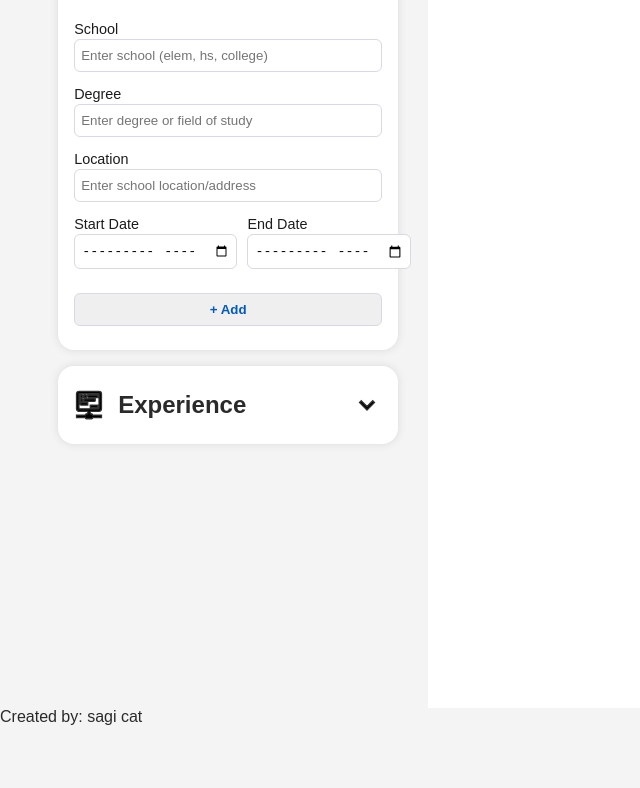
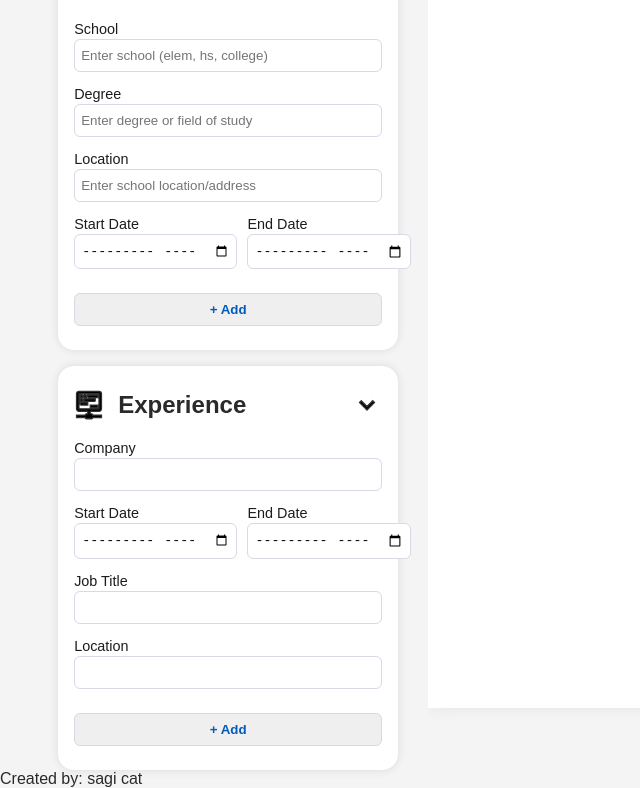
Before and after one commit to etanyosef/cv-application, a React (Vite) app: page / in a window 1280 px wide. Shown: the part 445-1233 px from the top of the page, without its empty margins (0-640 px from the left). Before the commit the page ends 1171 px from the top, so only its background shows below. Built offline with nearby package versions, Linux system fonts and the light colour scheme.

Commit message:
add form

```diff
--- a/src/components/sidebar/forms/ExperienceForm.jsx
+++ b/src/components/sidebar/forms/ExperienceForm.jsx
@@ -8,6 +8,33 @@ export default function ExperienceForm() {
                 </span>
                 <svg xmlns="http://www.w3.org/2000/svg" viewBox="0 0 24 24"><title>chevron-down</title><path d="M7.41,8.58L12,13.17L16.59,8.58L18,10L12,16L6,10L7.41,8.58Z" /></svg>
             </div>
+            <form action="">
+                <div className="form-input">
+                    <label htmlFor="company">Company</label>
+                    <input type="text" id="company" name="company" />
+                </div>
+                <div className="date-group">
+                    <div className="form-input">
+                        <label htmlFor="startDate">Start Date</label>
+                        <input type="month" id="startDate" name="startDate" />
+                    </div>
+                    <div className="form-input">
+                        <label htmlFor="endDate">End Date</label>
+                        <input type="month" id="endDate" name="endDate" />
+                    </div>
+                </div>
+                <div className="form-input">
+                    <label htmlFor="jobTitle">Job Title</label>
+                    <input type="text" id="jobTitle" name="jobTitle" />
+                </div>
+                <div className="form-input">
+                    <label htmlFor="location">Location</label>
+                    <input type="text" id="location" name="location" />
+                </div>
+                <button className="form-button" type="submit">
+                    + Add
+                </button>
+            </form>
         </div>
     )
 }
```
